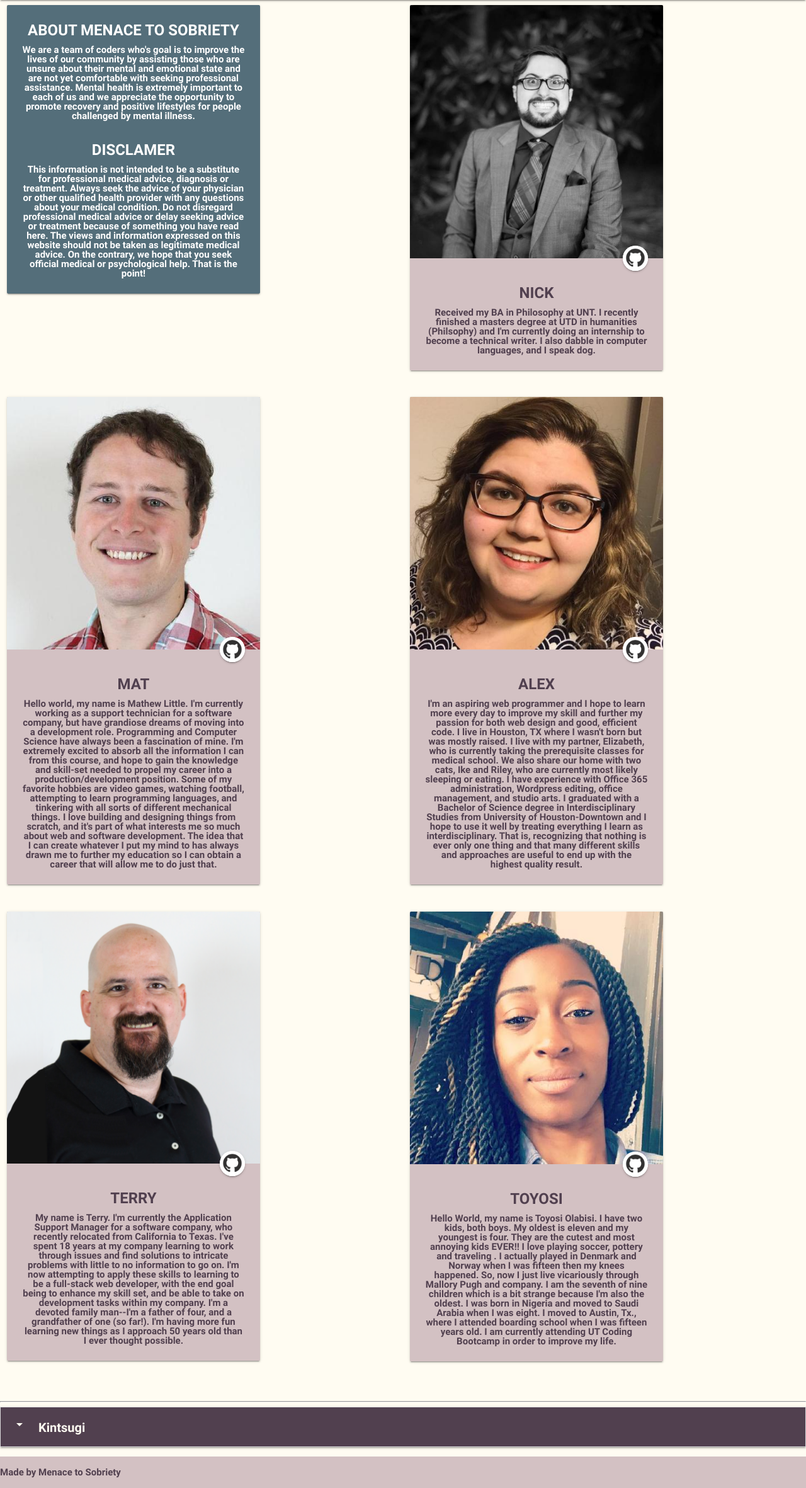
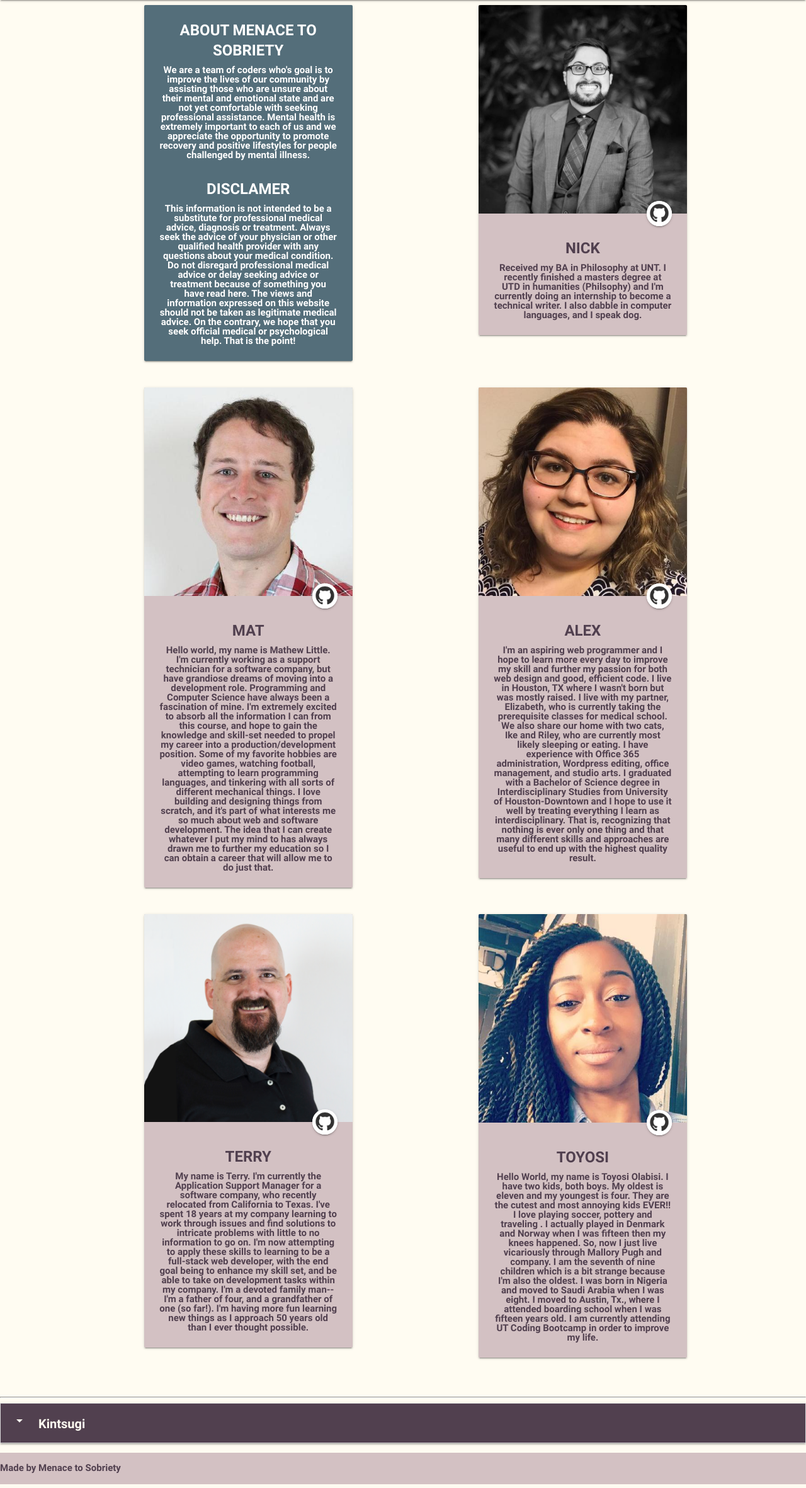
Before and after one commit to matlittle/project-2-group-2, a Node server app: page /about in a window 1280 px wide. Shown: the part 64-2426 px from the top of the page at 63% size. Run offline with Node 20, Linux system fonts and the light colour scheme; some libraries are stand-ins or nearby versions.

Commit message:
centered about info

```diff
--- a/public/css/style.css
+++ b/public/css/style.css
@@ -139,6 +139,8 @@ p {
 
 .about {
   max-width:65%;
-  position: relative;
+}
 
+.photo {
+  padding-left: 17%;
 }
--- a/views/about.ejs
+++ b/views/about.ejs
@@ -6,8 +6,8 @@
   <%- include('header') -%>
 
     <div class="col m8 push-m2 l8 push-l2">
-      <div class="row">
-        <div class="col m6">
+      <div class="row photo">
+        <div class="col s12 m6 l6">
           <div class="card about blue-grey darken-1">
             <div class="card-content white-text">
               <span class="card-title">ABOUT MENACE TO SOBRIETY</span>
@@ -43,8 +43,8 @@
         </div>
       </div>
 
-      <div class="row">
-        <div class="col m6">
+      <div class="row photo">
+        <div class="col s12 m6 l6">
           <div class="card about">
             <div class="card-image">
               <img src="img/matt.jpg">
@@ -74,8 +74,8 @@
           </div>
         </div>
 
-        <div class="row">
-          <div class="col m6">
+        <div class="row photo">
+          <div class="col s12 m6 l6">
             <div class="card about">
               <div class="card-image">
                 <img src="img/terry.png">
```
